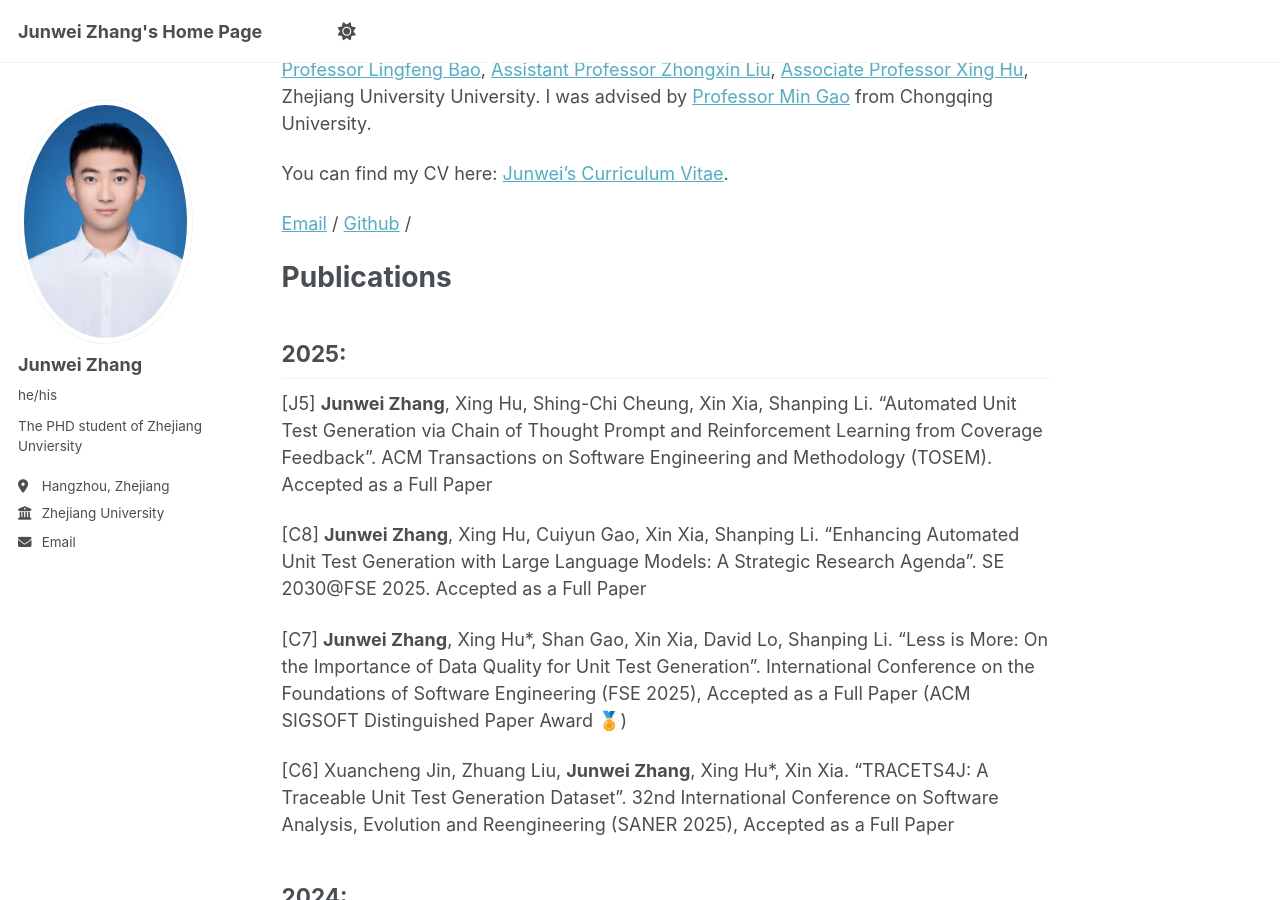
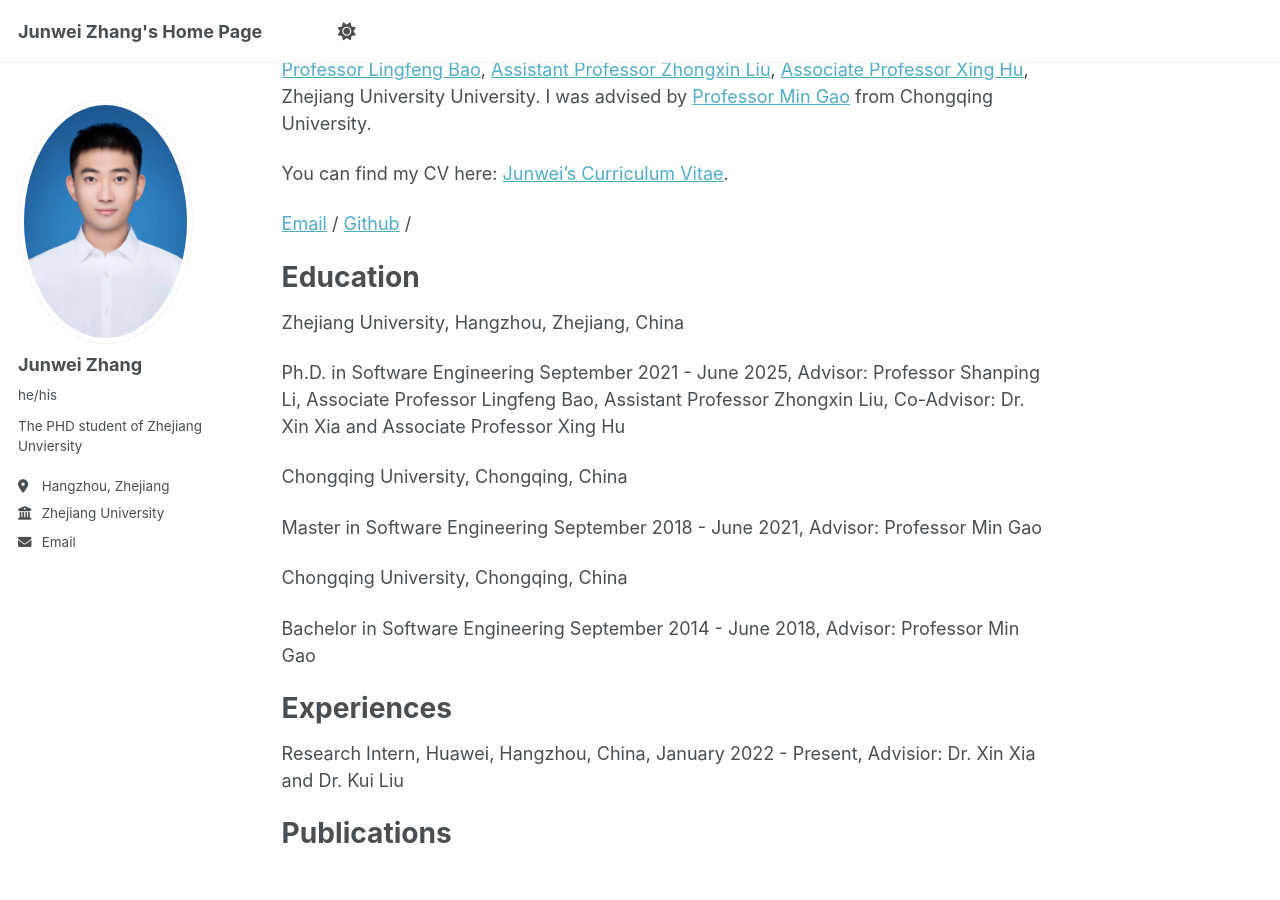
Before and after one commit to jw-zhang-zju/jw-zhang-zju.github.io, a Jekyll site: the page built from _pages/about.md, in a window 1280 px wide and 900 px high, scrolled down 190 px. Built offline with Jekyll 4.4.1, drawn with Linux system fonts in a browser that asks for light colours; some of the changed text lies outside the part shown.

Commit message:
Update about.md

```diff
--- a/_pages/about.md
+++ b/_pages/about.md
@@ -14,6 +14,26 @@ I am very fortunate to be advised by [Professor Shanping Li](https://person.zju.
 You can find my CV here: [Junwei's Curriculum Vitae](../assets/Curriculum_Vitae.pdf).
 
 [Email](jw.zhang@zju.edu.cn) / [Github](https://github.com/jw-zhang-zju) /
+
+
+# Education
+
+Zhejiang University, Hangzhou, Zhejiang, China
+
+Ph.D. in Software Engineering  September 2021 - June 2025, Advisor: Professor Shanping Li, Associate Professor Lingfeng Bao, Assistant Professor Zhongxin Liu, Co-Advisor: Dr. Xin Xia and Associate Professor Xing Hu
+
+Chongqing University, Chongqing, China
+
+Master in Software Engineering  September 2018 - June 2021, Advisor: Professor Min Gao
+
+Chongqing University, Chongqing, China
+
+Bachelor in Software Engineering September 2014 - June 2018, Advisor: Professor Min Gao
+
+
+# Experiences
+
+Research Intern, Huawei, Hangzhou, China, January 2022 - Present, Advisior: Dr. Xin Xia and Dr. Kui Liu
 
 
 # Publications
@@ -57,3 +77,11 @@ You can find my CV here: [Junwei's Curriculum Vitae](../assets/Curriculum_Vitae.
 ## 2019:
 
 [C1] 	<b>Junwei Zhang</b>, Min Gao, Junliang Yu, Xinyi Wang, Yuqi Song, Qingyu Xiong. "Nonlinear Transformation for Multiple Auxiliary Information in Music Recommendation". IJCNN 2019: 1-8
+
+# Professional Services
+
+## Journal Reviewer:
+
+Invited Reviewer for IEEE Transactions on Software Engineering (TSE)
+
+# Useful Links
```
